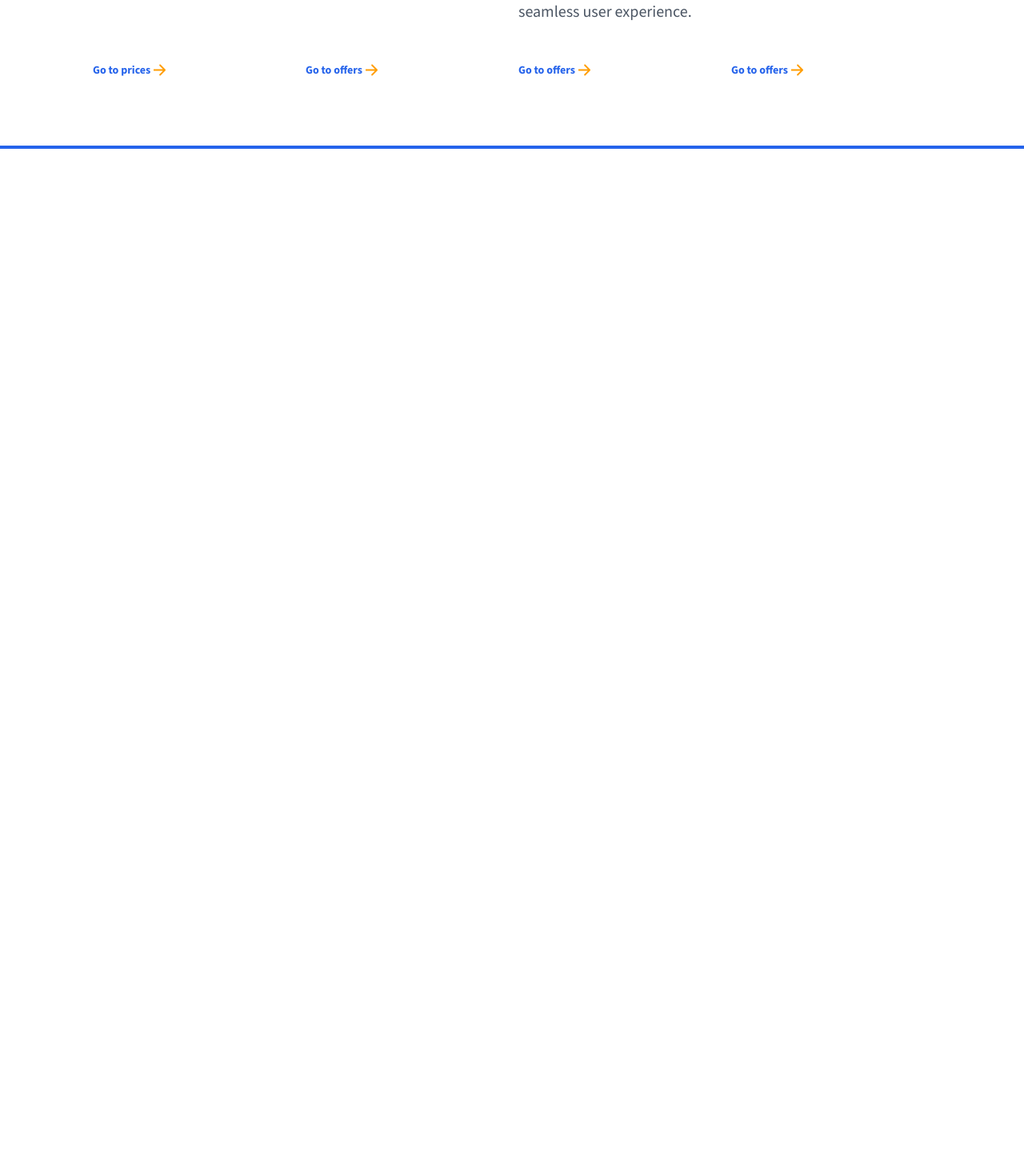
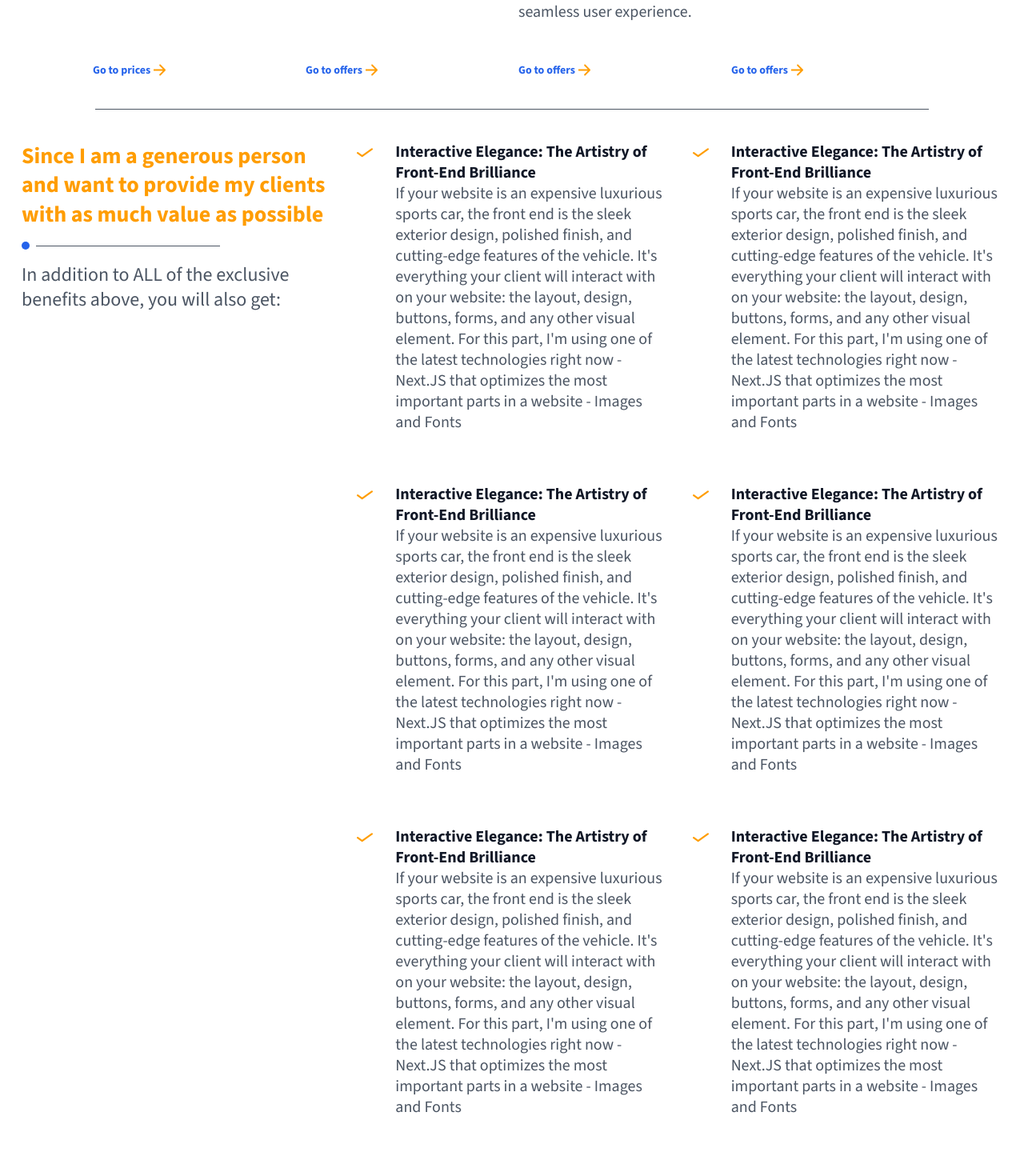
Before and after one commit to antoanparashkevov/antoanp-nextjs, a Next.js app in the folder frontend/: page / in a window 1280 px wide. Shown: the part 2380-3850 px from the top of the page at 80% size. Before the commit the page ends 2566 px from the top, so only its background shows below. Built offline with nearby package versions, Linux system fonts and the light colour scheme.

Commit message:
Create a Features section

```diff
--- a/frontend/src/app/page.tsx
+++ b/frontend/src/app/page.tsx
@@ -3,6 +3,7 @@ import SeparationLine from '@/components/UI/SeparationLine';
 import HeroSection from '@/components/sections/HeroSection';
 import IntroductionSection from '@/components/sections/IntroductionSection';
 import BenefitsSection from '@/components/sections/BenefitsSection';
+import FeaturesSection from '@/components/sections/FeaturesSection';
 
 const Home: React.FC = () => {
 	return (
@@ -12,6 +13,8 @@ const Home: React.FC = () => {
             <IntroductionSection/>
             <SeparationLine/>
             <BenefitsSection/>
+            <SeparationLine/>
+            <FeaturesSection/>
         </React.Fragment>
     );
 };
--- a/frontend/src/components/UI/BaseButton.tsx
+++ /dev/null
@@ -1,57 +0,0 @@
-import React, {MouseEventHandler} from "react";
-
-type buttonProps = {
-    onClick?: MouseEventHandler<HTMLButtonElement>,
-    className?: string,
-    children: React.ReactNode | string,
-    fill?: boolean,
-    small?: boolean,
-    secondary?: boolean,
-    disabled?: boolean,
-    type?: "button" | "submit",
-    form?: string,
-}
-
-const Button: React.FC<buttonProps> = ({
-    onClick,
-    className = "",
-    children,
-    fill,
-    small,
-    secondary,
-    disabled,
-    type,
-    form
-}) => {
-
-    return (
-        <button
-            type={type}
-            disabled={disabled}
-            onClick={onClick}
-            form={form}
-            className={`
-                ${className}
-                inline-flex justify-center items-center w-fit h-fit whitespace-nowrap text-[15px] rounded-[32px] font-bold
-                ${fill ?
-                    "text-amber-50 bg-custom-brown-900 hover:bg-custom-brown-950" :
-                    "text-custom-brown-900 bg-white border border-solid border-custom-brown-900 hover:bg-gray-100 hover:border-custom-brown-950"
-                }
-                ${secondary ?
-                    `${fill ?
-                        "border-0 text-[#ced1d3] bg-[#54595f] hover:bg-[#424548]" :
-                        "border-0 text-[#54595f] bg-[#ced1d3] hover:bg-[#abb0b5]"
-                    }` :
-                    ""
-                }
-                ${small ? "px-[20px] py-[10px]" : "px-[26px] py-[13px]"}
-                focus:shadow-lg
-                disabled:opacity-[.65] disabled:cursor-not-allowed disabled:bg-gray
-            `}
-        >
-            {children}
-        </button>
-    );
-};
-
-export default Button;
--- a/frontend/src/components/UI/BaseLink.tsx
+++ /dev/null
@@ -1,23 +0,0 @@
-import React from "react";
-import Link from "next/link";
-
-type navLinkProps = {
-    children: React.ReactNode | string,
-    href: string,
-    className?: string
-}
-
-export const NavLink: React.FC<navLinkProps> = ({ children, href, className }) => {
-
-    return (
-        <Link
-            className={`
-                block px-[1.75rem] py-[0.75rem] text-[1rem] cursor-pointer text-mainText leading-none
-                ${className}
-            `}
-            href={href}
-        >
-            {children}
-        </Link>
-    );
-};
--- /dev/null
+++ b/frontend/src/components/sections/FeaturesSection.tsx
@@ -0,0 +1,139 @@
+import React from 'react';
+import Image from 'next/image';
+import CircleSeparationLine from '../UI/CircleSeparationLine';
+import MarkIcon from '../../../public/icons/mark.svg';
+
+const FeaturesSection: React.FC = () => {
+	return (
+		<section className="grid grid-cols-1 lg:grid-cols-3 items-start gap-x-8 gap-y-16">
+			<div className="flex flex-col items-start justify-center gap-y-4">
+				<h2 className="text-orange-500 font-bold">
+					Since I am a generous person and want to provide my clients with as
+					much value as possible
+				</h2>
+				<CircleSeparationLine className="self-start" />
+				<p className="text-lg">
+					In addition to ALL of the exclusive benefits above, you will also get:
+				</p>
+			</div>
+			<dl className="grid grid-cols-1 md:grid-cols-2 gap-x-8 gap-y-10 lg:gap-y-16 col-span-2">
+				<div className='relative pl-12'>
+					<dt className='font-bold text-black'>
+						<Image
+                            src={MarkIcon}
+                            alt="Mark icon"
+                            className='w-5 h-5 absolute top-1 left-0'
+                        />
+						Interactive Elegance: The Artistry of Front-End Brilliance
+					</dt>
+					<dd className='text-main'>
+						If your website is an expensive luxurious sports car, the front end
+						is the sleek exterior design, polished finish, and cutting-edge
+						features of the vehicle. It&apos;s everything your client will
+						interact with on your website: the layout, design, buttons, forms,
+						and any other visual element. For this part, I&apos;m using one of
+						the latest technologies right now - Next.JS that optimizes the most
+						important parts in a website - Images and Fonts
+					</dd>
+				</div>
+				<div className='relative pl-12'>
+					<dt className='font-bold text-black'>
+						<Image
+                            src={MarkIcon}
+                            alt="Mark icon"
+                            className='w-5 h-5 absolute top-1 left-0'
+                        />
+						Interactive Elegance: The Artistry of Front-End Brilliance
+					</dt>
+					<dd className='text-main'>
+						If your website is an expensive luxurious sports car, the front end
+						is the sleek exterior design, polished finish, and cutting-edge
+						features of the vehicle. It&apos;s everything your client will
+						interact with on your website: the layout, design, buttons, forms,
+						and any other visual element. For this part, I&apos;m using one of
+						the latest technologies right now - Next.JS that optimizes the most
+						important parts in a website - Images and Fonts
+					</dd>
+				</div>
+				<div className='relative pl-12'>
+					<dt className='font-bold text-black'>
+						<Image
+                            src={MarkIcon}
+                            alt="Mark icon"
+                            className='w-5 h-5 absolute top-1 left-0'
+                        />
+						Interactive Elegance: The Artistry of Front-End Brilliance
+					</dt>
+					<dd className='text-main'>
+						If your website is an expensive luxurious sports car, the front end
+						is the sleek exterior design, polished finish, and cutting-edge
+						features of the vehicle. It&apos;s everything your client will
+						interact with on your website: the layout, design, buttons, forms,
+						and any other visual element. For this part, I&apos;m using one of
+						the latest technologies right now - Next.JS that optimizes the most
+						important parts in a website - Images and Fonts
+					</dd>
+				</div>
+				<div className='relative pl-12'>
+					<dt className='font-bold text-black'>
+						<Image
+                            src={MarkIcon}
+                            alt="Mark icon"
+                            className='w-5 h-5 absolute top-1 left-0'
+                        />
+						Interactive Elegance: The Artistry of Front-End Brilliance
+					</dt>
+					<dd className='text-main'>
+						If your website is an expensive luxurious sports car, the front end
+						is the sleek exterior design, polished finish, and cutting-edge
+						features of the vehicle. It&apos;s everything your client will
+						interact with on your website: the layout, design, buttons, forms,
+						and any other visual element. For this part, I&apos;m using one of
+						the latest technologies right now - Next.JS that optimizes the most
+						important parts in a website - Images and Fonts
+					</dd>
+				</div>
+				<div className='relative pl-12'>
+					<dt className='font-bold text-black'>
+						<Image
+                            src={MarkIcon}
+                            alt="Mark icon"
+                            className='w-5 h-5 absolute top-1 left-0'
+                        />
+						Interactive Elegance: The Artistry of Front-End Brilliance
+					</dt>
+					<dd className='text-main'>
+						If your website is an expensive luxurious sports car, the front end
+						is the sleek exterior design, polished finish, and cutting-edge
+						features of the vehicle. It&apos;s everything your client will
+						interact with on your website: the layout, design, buttons, forms,
+						and any other visual element. For this part, I&apos;m using one of
+						the latest technologies right now - Next.JS that optimizes the most
+						important parts in a website - Images and Fonts
+					</dd>
+				</div>
+				<div className='relative pl-12'>
+					<dt className='font-bold text-black'>
+						<Image
+                            src={MarkIcon}
+                            alt="Mark icon"
+                            className='w-5 h-5 absolute top-1 left-0'
+                        />
+						Interactive Elegance: The Artistry of Front-End Brilliance
+					</dt>
+					<dd className='text-main'>
+						If your website is an expensive luxurious sports car, the front end
+						is the sleek exterior design, polished finish, and cutting-edge
+						features of the vehicle. It&apos;s everything your client will
+						interact with on your website: the layout, design, buttons, forms,
+						and any other visual element. For this part, I&apos;m using one of
+						the latest technologies right now - Next.JS that optimizes the most
+						important parts in a website - Images and Fonts
+					</dd>
+				</div>
+			</dl>
+		</section>
+	);
+};
+
+export default FeaturesSection;
```
Also changed, not shown: frontend/public/icons/mark.svg (added).
